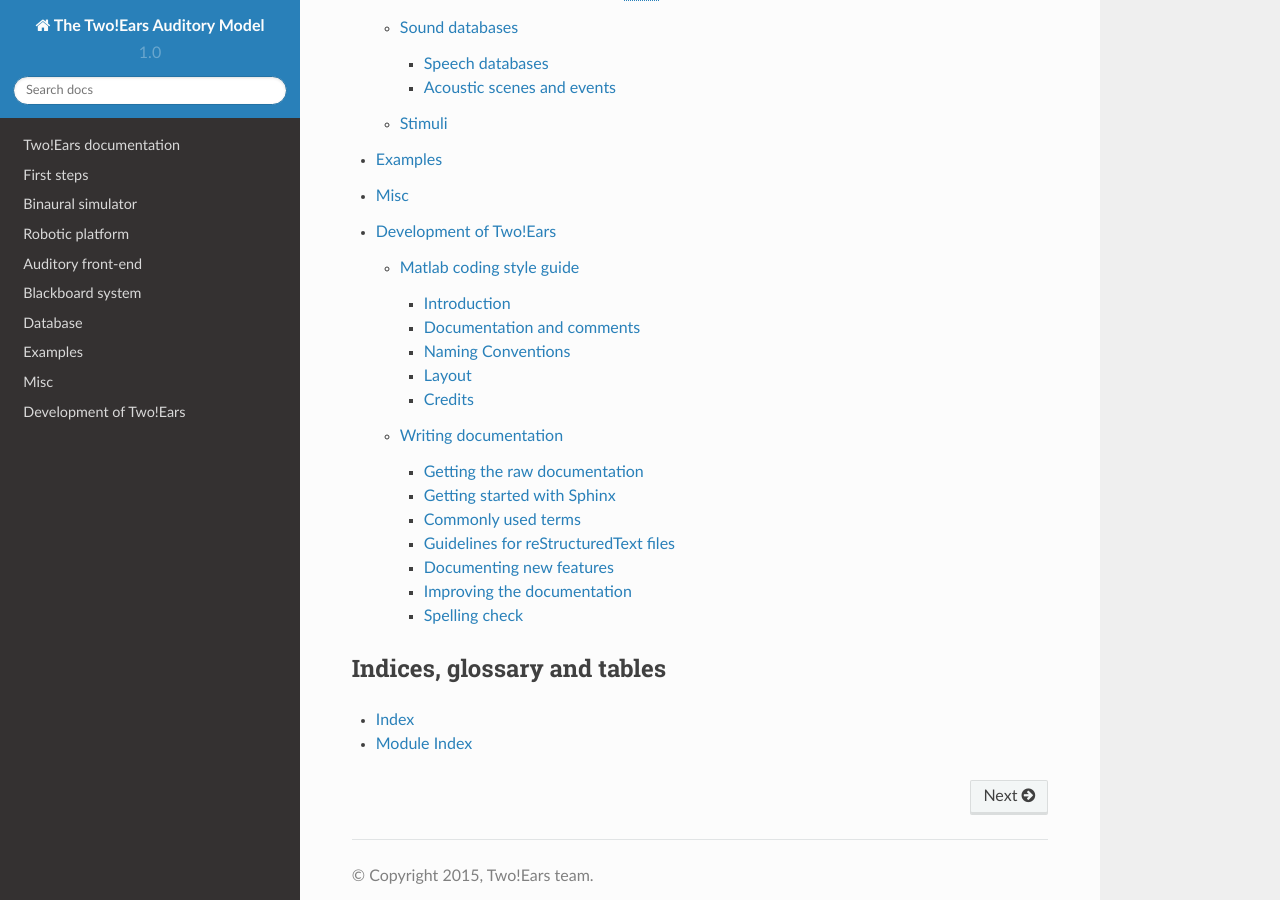
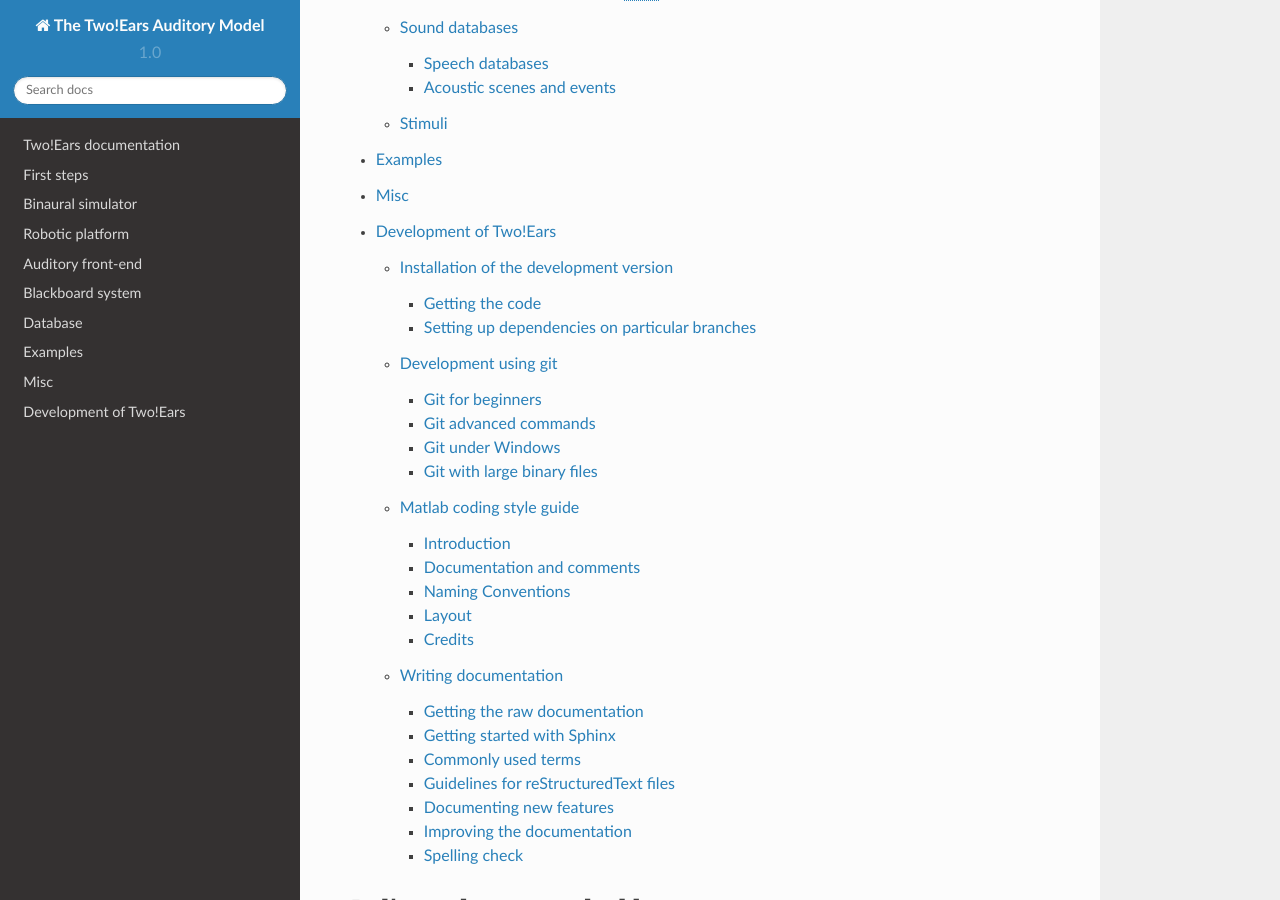
Before and after one commit to TWOEARS/documentation, a Sphinx documentation site: the page built from doc/contents.txt, in a window 1280 px wide and 900 px high, scrolled down 2787 px. Built offline with Sphinx 7.4.7 and the Read the Docs theme 2.0.0, drawn with Linux system fonts in a browser that asks for light colours; some of the changed lines change nothing that is shown.

Commit message:
Add introduction how to develope Two!Ears

```diff
--- /dev/null
+++ b/doc/dev/development-system.txt
@@ -0,0 +1,77 @@
+Installation of the development version
+=======================================
+
+Getting the code
+----------------
+
+The development of the |TwoEarsModel| happens independently for its different
+modules (see :doc:`../intro/modules`). All of them are hosted as git repositories
+on github. For an overview go to https://github.com/TWOEARS.
+
+.. note::
+
+    |TwoEars| internally the development happens also under
+    https://dev.qu.tu-berlin.de which holds code or data that cannot be made
+    public, but otherwise the repositories at github should represent the actual
+    status of the code.
+
+In order to get started you should `familarize yourself with git`_ and then
+start to clone the repository you would like to change the code.
+Then you have to start with getting the `main repository`_ as all other modules
+need some basic functionality from that one:
+
+.. code-block:: bash
+
+    $ git clone https://github.com/TWOEARS/TwoEars.git
+
+In addition, single modules could depend on other modules.
+For example, to work on the |AFE| you have to clone the |tools| repository as
+well:
+
+.. code-block:: bash
+
+    $ git clone https://github.com/TWOEARS/auditory-front-end.git
+    $ git clone https://github.com/TWOEARS/tools.git
+
+You can find the dependencies of a single module in its :abbr:`XML
+(extended markup language)` configurations. In the case of the |AFE| it is
+stored in the file :file:`AuditroyFrontEnd.xml` in its main directory of the
+repository:
+
+.. code-block:: xml
+
+    <?xml version="1.0" encoding="utf-8"?>
+    <!-- Configure dependency of the Two!Ears Auditory Front-End module -->
+
+    <!-- Start the Two!Ears Auditory Front-End with
+         startTwoEars('AuditoryFrontEnd.xml'); -->
+
+    <requirements>
+        <TwoEarsPart sub="src" startup="startAuditoryFrontEnd">auditory-front-end</TwoEarsPart>
+        <TwoEarsPart branch="master" sub="src" startup="startTools" >tools</TwoEarsPart>
+    </requirements>
+
+In the `main repository`_ you will find the file :file:`TwoEars.xml` which
+defines all modules that are part of the |TwoEarsModel|. If you want to start
+the whole model you can simply run:
+
+.. code-block:: Matlab
+
+    >> startTwoEars;
+
+Which would require all the modules cloned that are defined in
+:file:`TwoEars.xml`. If you would only work on the |AFE| from the example above,
+you have to start the model with the specific :abbr:`XML (extended markup
+language)` configuration file:
+
+.. code-block:: Matlab
+
+    >> startTwoEars('AuditroyFrontEnd.xml');
+
+.. _familarize yourself with git:
+.. _main repository: https://github.com/TWOEARS/TwoEars
+
+Setting up dependencies on particular branches
+----------------------------------------------
+
+.. vim: filetype=rst spell:
--- a/doc/dev/index.txt
+++ b/doc/dev/index.txt
@@ -21,6 +21,8 @@
 .. toctree::
    :maxdepth: 2
 
+   development-system
+   git
    coding-style-guide
    writing-documentation
 
```
